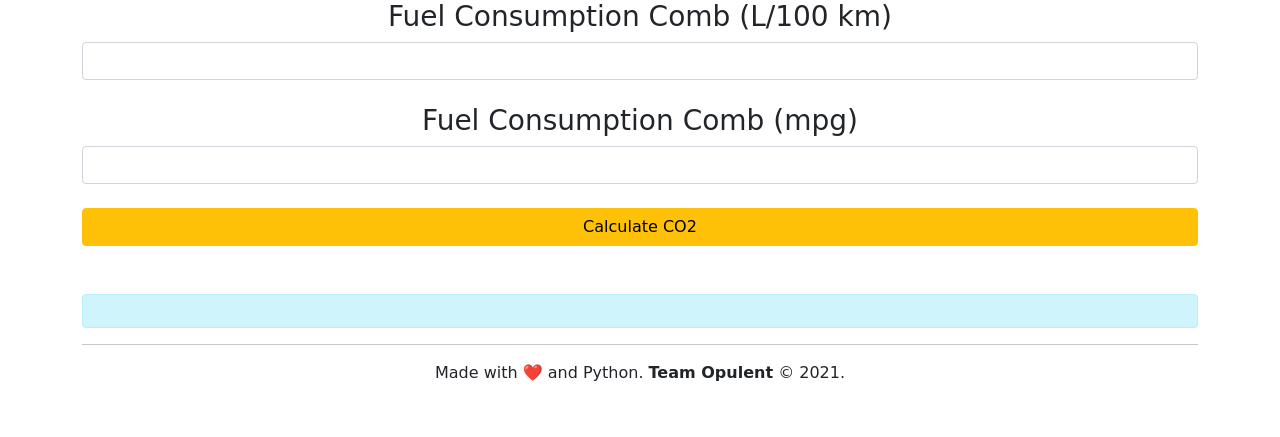
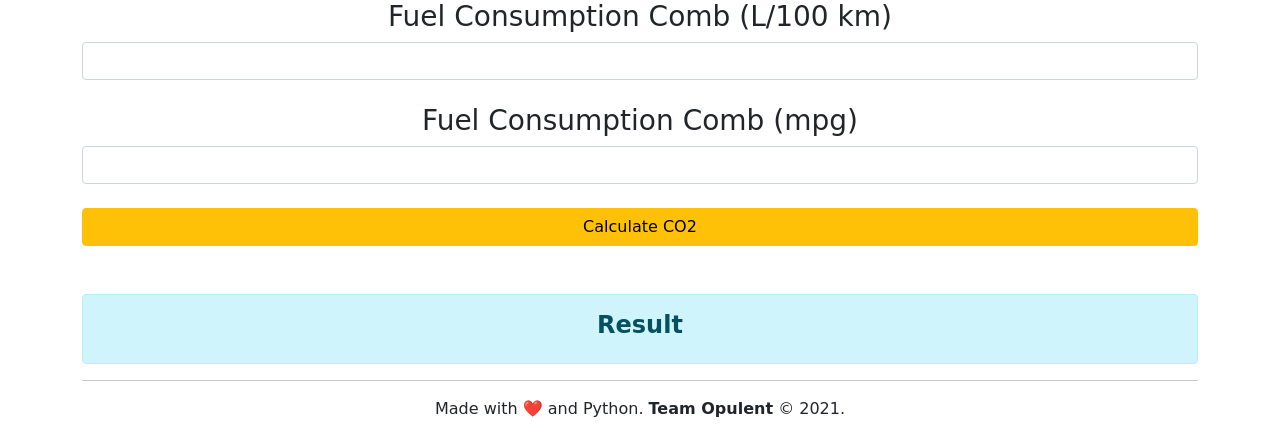
Before and after one commit to Samuel-2626/emission-predictor, a Flask app: page / in a window 1280 px wide. Shown: the part 519-956 px from the top of the page. Before the commit the page ends 900 px from the top, so only its background shows below. Run offline with Flask 2, Linux system fonts and the light colour scheme; parts of the project's set-up code (start-up, migrations or seed data) failed here and were passed over; some web fonts are replaced.

Commit message:
first commit

```diff
--- a/templates/index.html
+++ b/templates/index.html
@@ -61,6 +61,7 @@
    <br>
    <br>
    <div class="alert alert-info text-center" role="alert">
+     <h4><strong>Result</strong></h4>
     {{ prediction_text }}
   </div>
 
```
